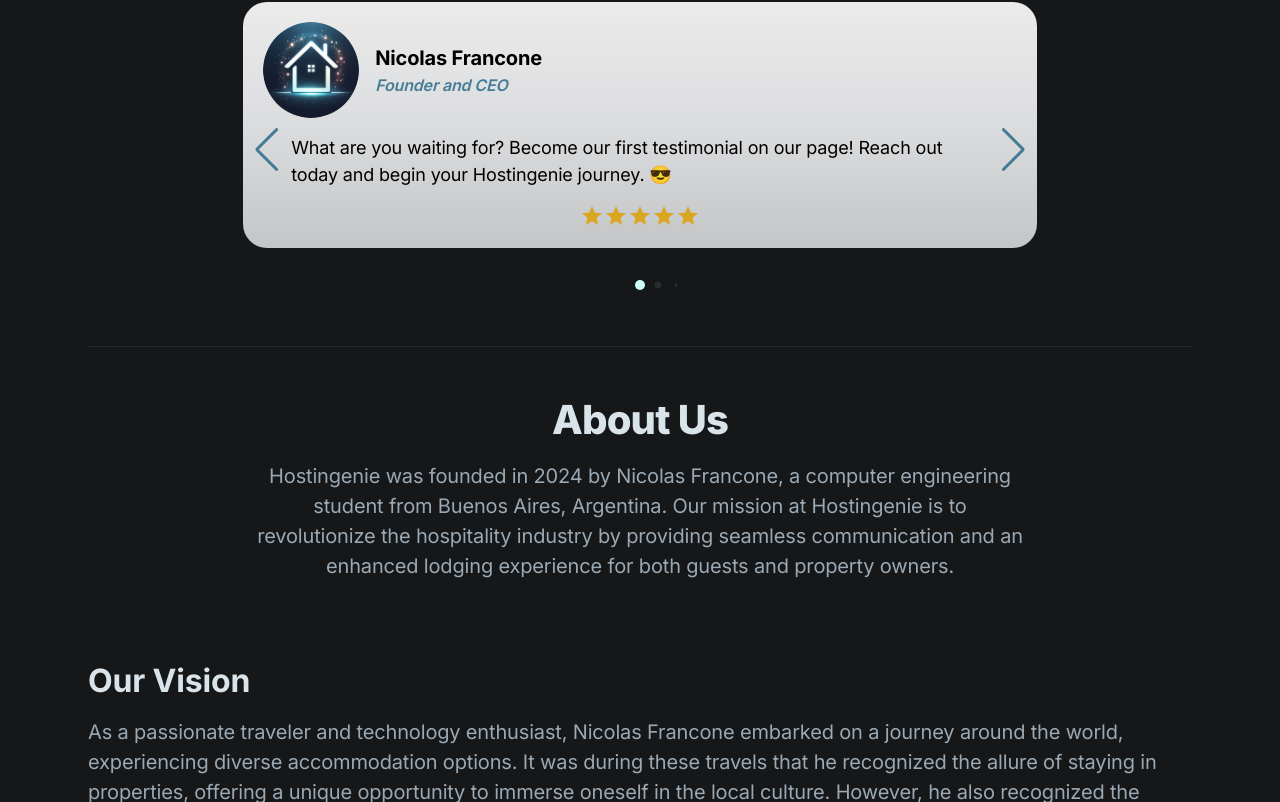
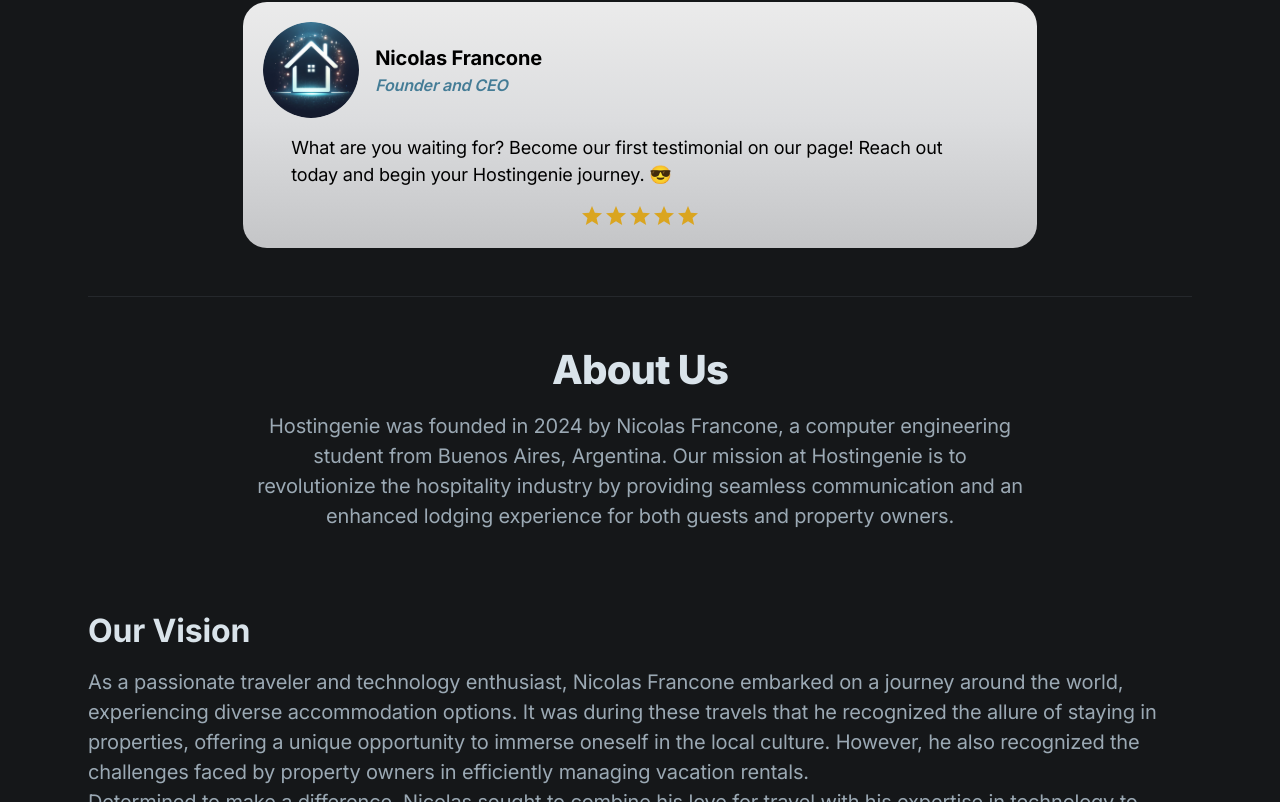
Before and after one commit to nicolasfrancone/hostingenie-nextjs, a Next.js app: page / in a window 1280 px wide. Shown: the part 5877-6679 px from the top of the page. Built offline with nearby package versions, Linux system fonts and the light colour scheme; no server answers.

Commit message:
Feature: add sitechecker data

```diff
--- a/components/swiper.tsx
+++ b/components/swiper.tsx
@@ -9,18 +9,6 @@
 import { Pagination, Autoplay, Navigation } from 'swiper/modules';
 
 const testimonialsData = [
-  {
-    name: 'Nicolas Francone',
-    position: 'Founder and CEO',
-    testimonial:
-      "What are you waiting for? Become our first testimonial on our page! Reach out today and begin your Hostingenie journey. 😎",
-  },
-  {
-    name: 'Nicolas Francone',
-    position: 'Founder and CEO',
-    testimonial:
-      "What are you waiting for? Become our first testimonial on our page! Reach out today and begin your Hostingenie journey. 😎",
-  },
   {
     name: 'Nicolas Francone',
     position: 'Founder and CEO',
--- a/components/ui/header.tsx
+++ b/components/ui/header.tsx
@@ -10,6 +10,7 @@
 <Head>
         {/* Favicon */}
         <link rel="icon" href="/favicon.ico" />
+        <link rel="canonical" href="https://www.hostingenie.com/" />
       </Head>
       <header className="absolute w-full z-30">
         <Script
```
